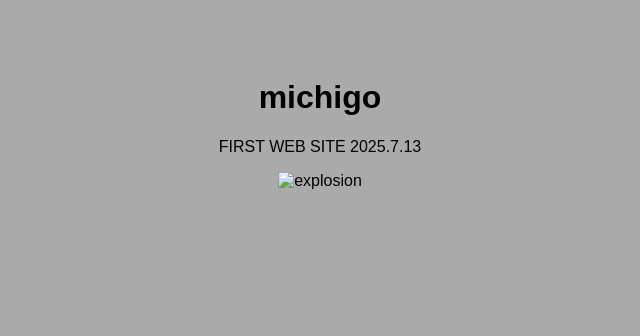
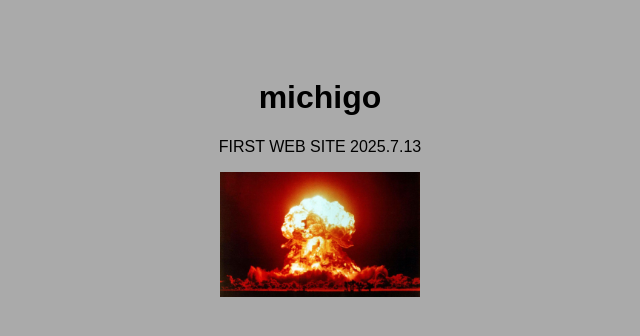
Before and after one commit to michigo375/Michigo-Portfolio, a plain HTML site: page index.html in a window 1280 px wide. Shown: the whole page, without its empty margins (320-960 px from the left). Drawn offline with Linux system fonts and the light colour scheme.

Commit message:
新增圖片

```diff
--- a/index.html
+++ b/index.html
@@ -10,7 +10,7 @@
   <h1> michigo</h1>
   <p>FIRST WEB SITE 2025.7.13</p>
 <body>
-  <img src="massive-nuclear-explosion-1080x675.jpg" alt="explosion" width="200" />
+  <img src="images/massive-nuclear-explosion-1080x675.jpg" alt="explosion" width="200" />
 
 </body>
 
```
